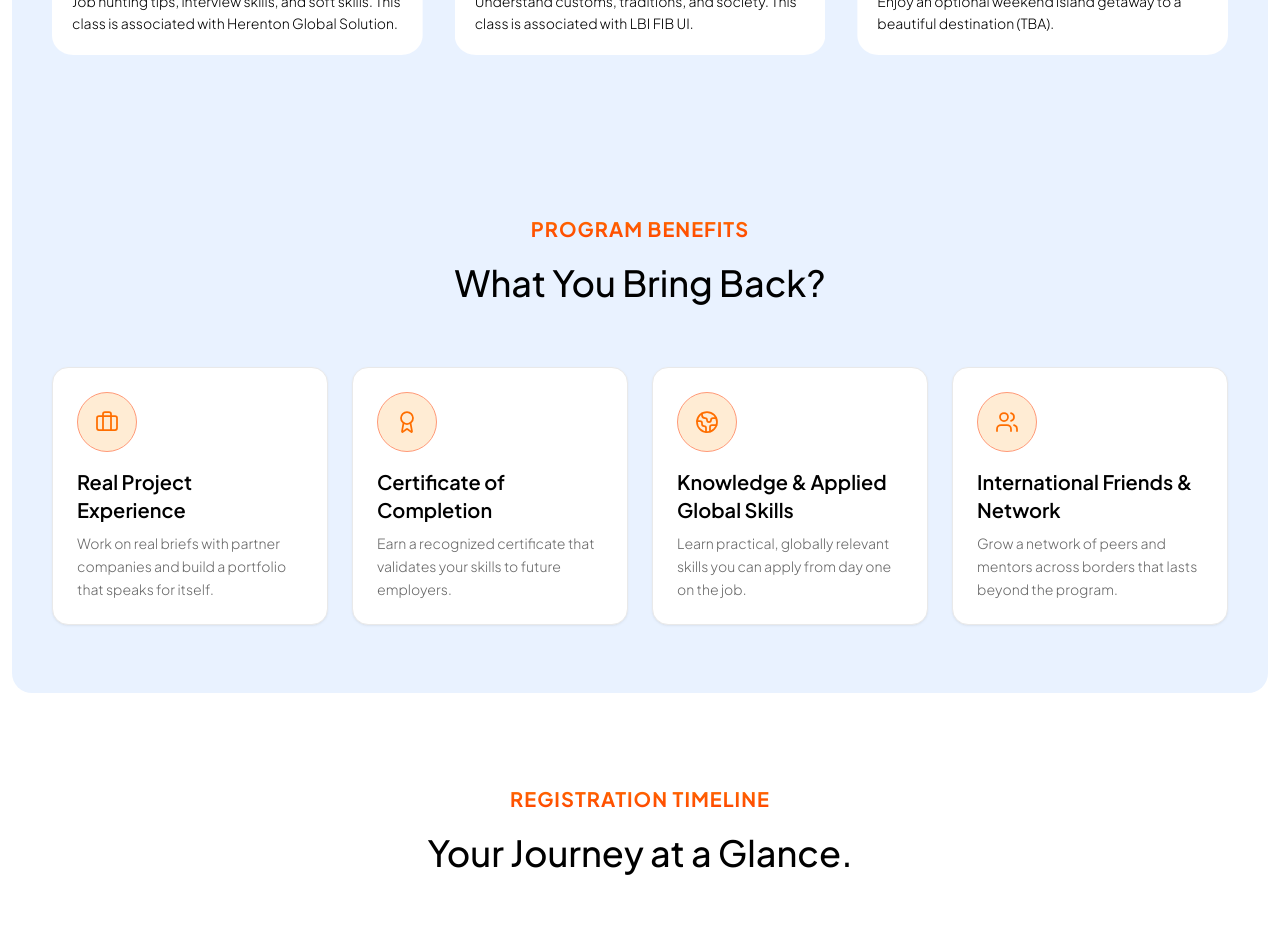
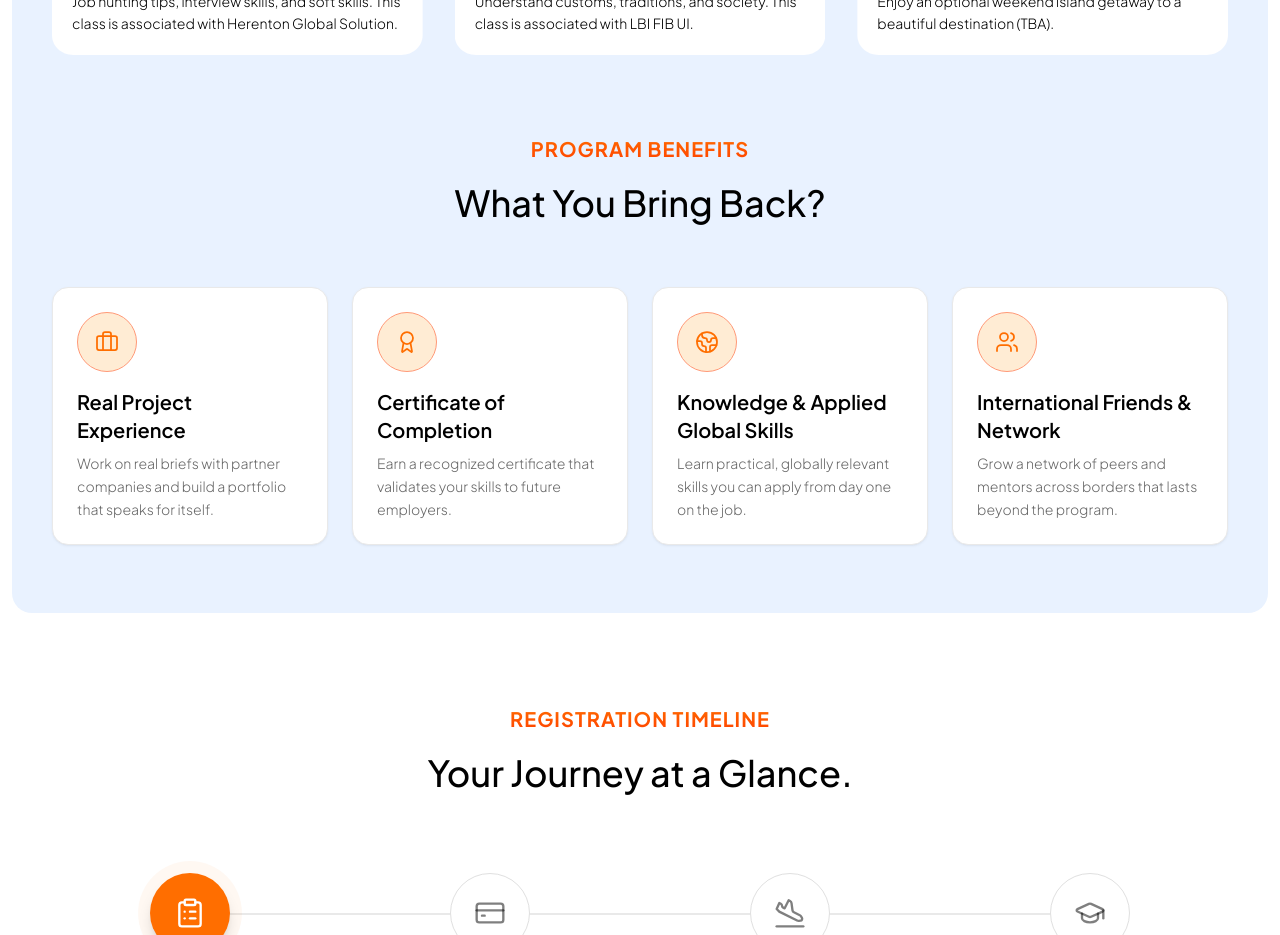
Before and after one commit to DeveloperHerdento/talenco, a Next.js app: page /en in a window 1280 px wide. Shown: the part 2760-3695 px from the top of the page. Built offline with nearby package versions, Linux system fonts and the light colour scheme.

Commit message:
fix: padding bottom

```diff
--- a/components/sections/Benefits.tsx
+++ b/components/sections/Benefits.tsx
@@ -6,7 +6,7 @@ import type { Dictionary } from "@/lib/i18n/dictionary";
 
 export function Benefits({ dict }: { dict: Dictionary["benefits"] }) {
   return (
-    <section id="benefits" className="w-full py-14 md:py-18 lg:py-20">
+    <section id="benefits" className="w-full pb-14 md:pb-18 lg:pb-20">
       <div className="mx-auto flex w-full max-w-[1240px] flex-col gap-12 px-4 md:gap-16 md:px-8">
         <Reveal className="flex flex-col items-center gap-5 text-center">
           <SectionHeading eyebrow={dict.eyebrow} title={dict.title} align="center" />
```
